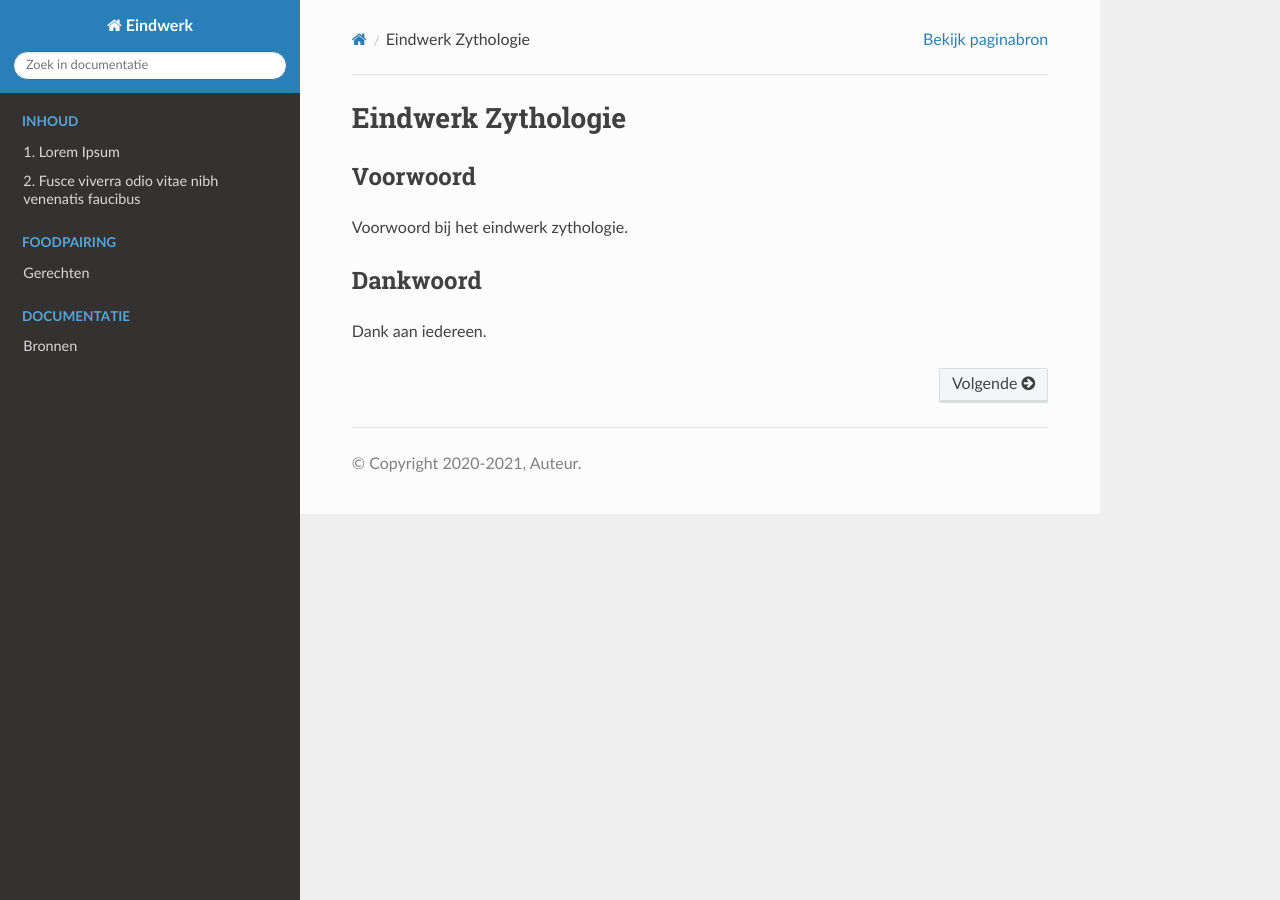
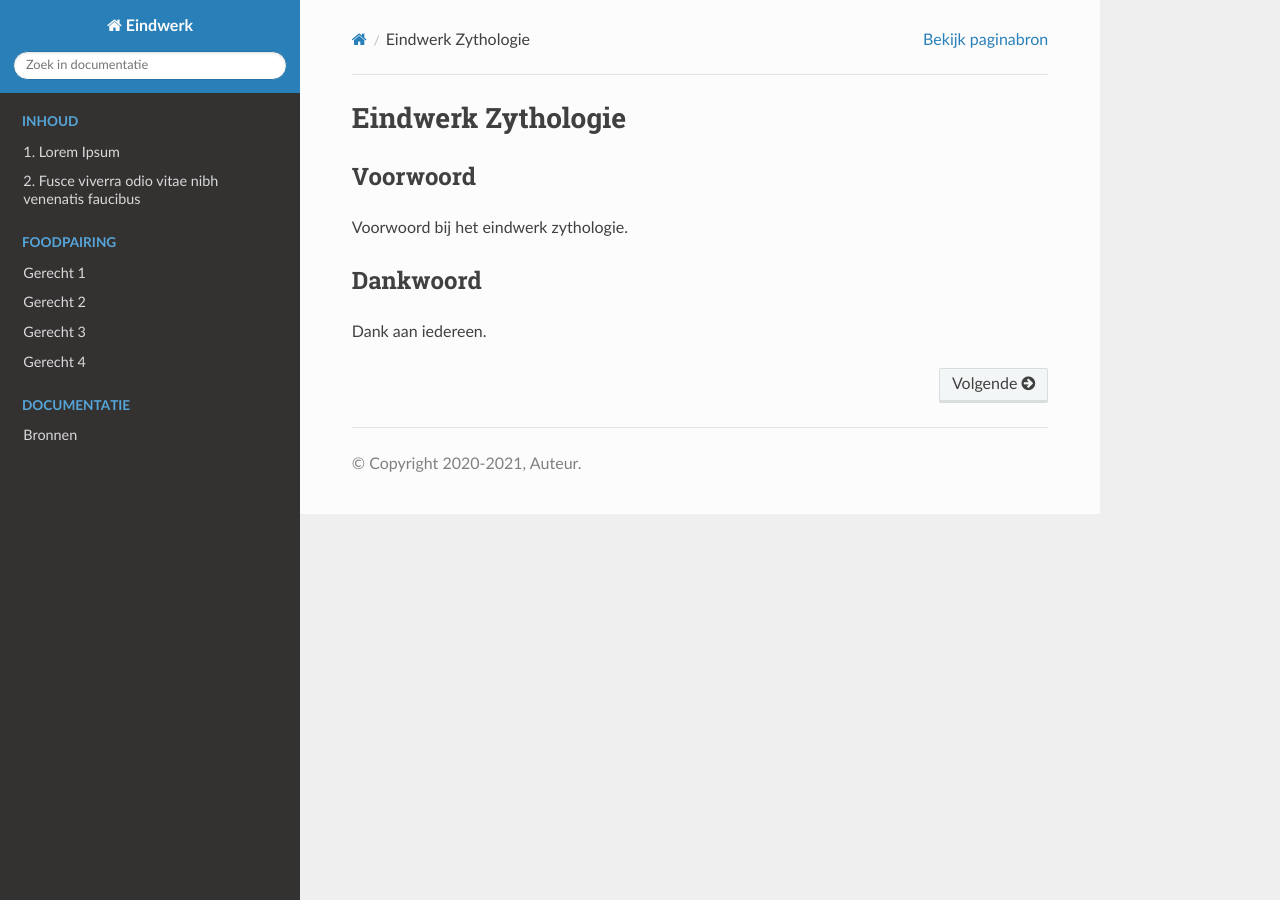
Before and after one commit to vindevoy/zythologie-eindwerk, a Sphinx documentation site: the page built from source/index.rst, in a window 1280 px wide. Built offline with Sphinx 7.4.7 and the Read the Docs theme 2.0.0, drawn with Linux system fonts in a browser that asks for light colours.

Commit message:
Gerechten in HTML zonder sub-menu

```diff
--- a/source/index.rst
+++ b/source/index.rst
@@ -42,11 +42,16 @@
   Foodpairing
   ###########
 
+  .. include:: foodpairing/gerechten.rst
+
   .. toctree::
     :caption: Foodpairing
     :hidden:
 
-    foodpairing/gerechten.rst
+    foodpairing/gerecht_1.rst
+    foodpairing/gerecht_2.rst
+    foodpairing/gerecht_3.rst
+    foodpairing/gerecht_4.rst
 
   Documentatie
   ############
```
